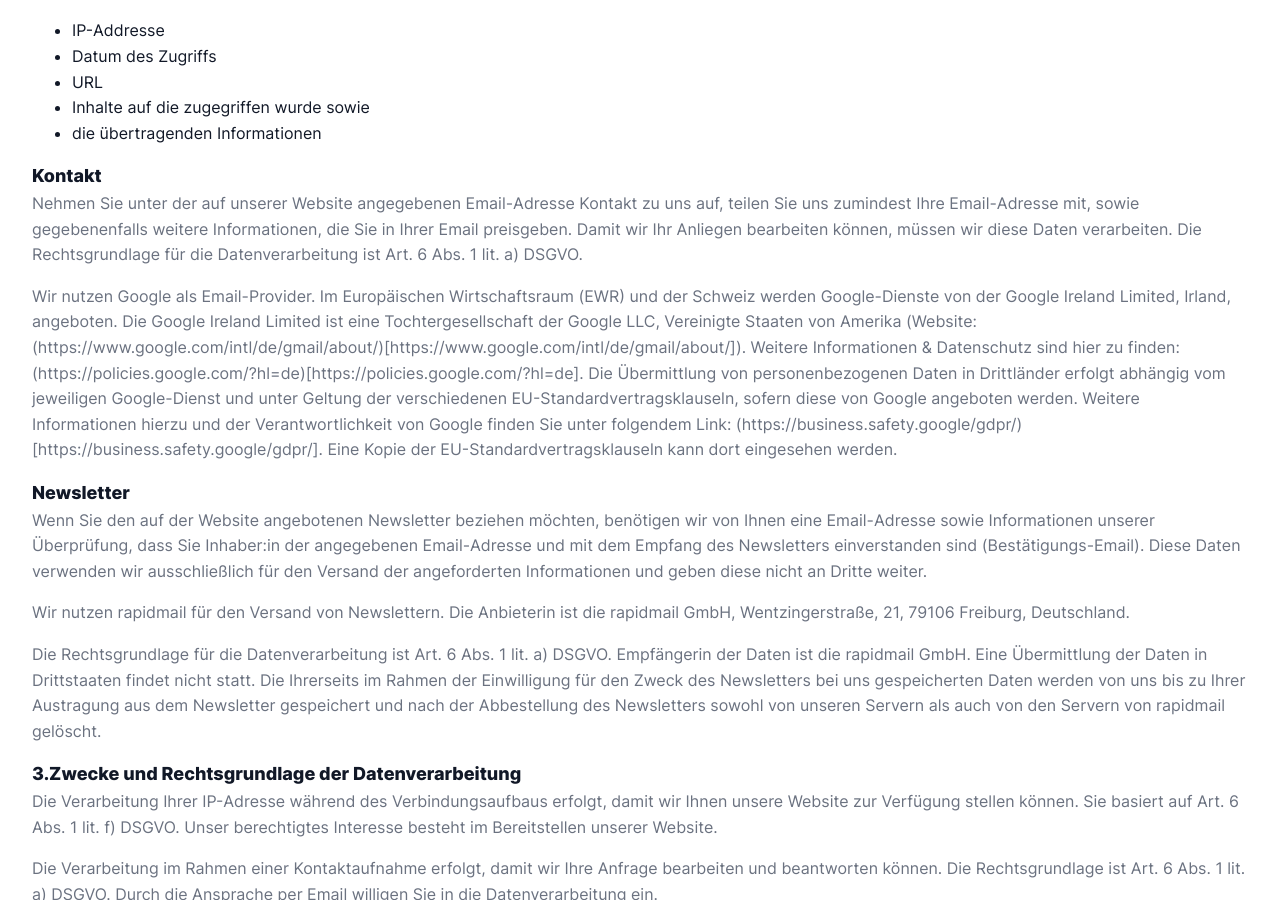
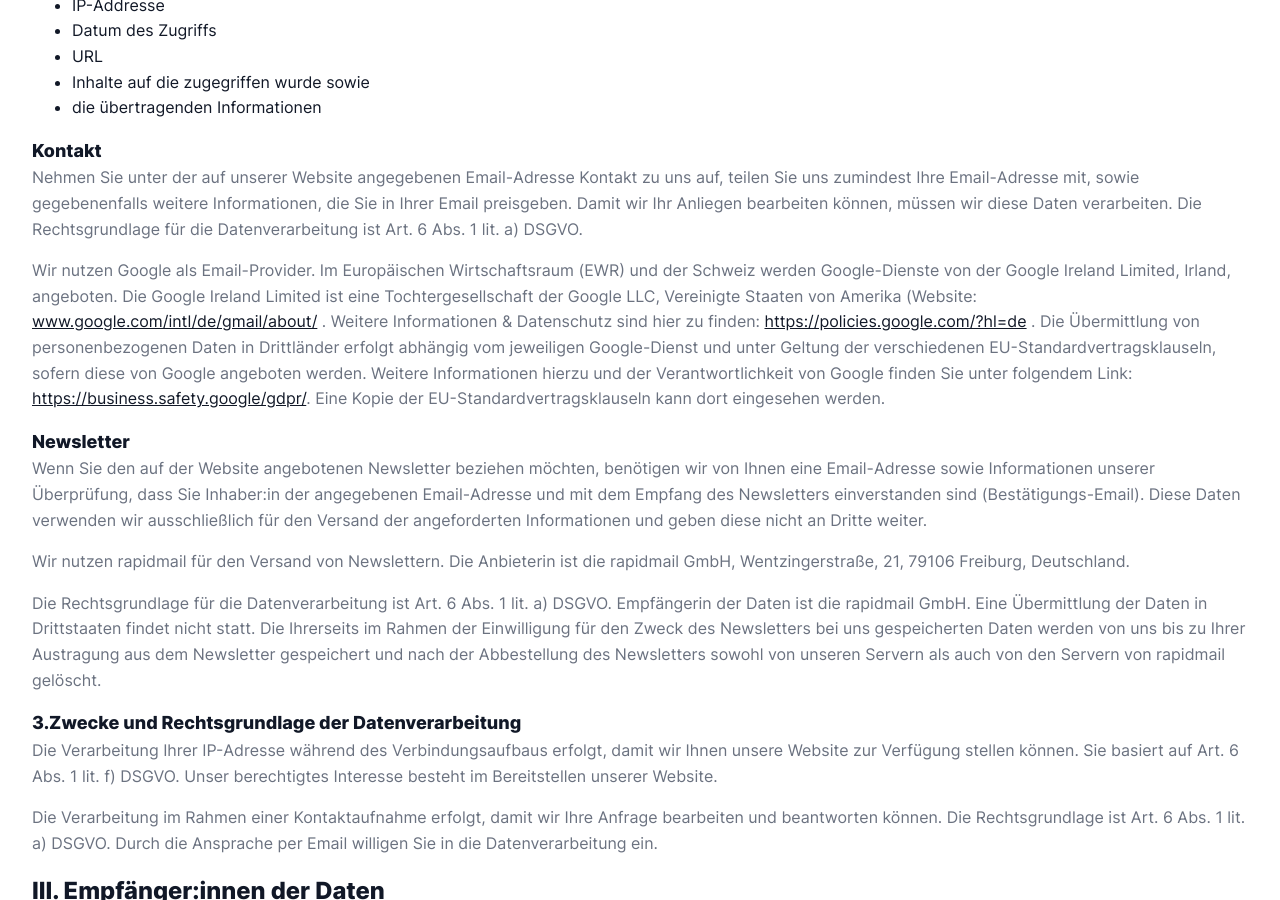
Before and after one commit to okfde/buendnis-f5, a Jekyll site: the page built from impressum.html, in a window 1280 px wide and 900 px high, scrolled down 2197 px. Built offline with Jekyll 4.4.1, drawn with Linux system fonts in a browser that asks for light colours; some of the changed lines change nothing that is shown; some of the changed text lies outside the part shown.

Commit message:
Update impressum.html

```diff
--- a/impressum.html
+++ b/impressum.html
@@ -15,17 +15,19 @@ title: Impressum
             </address>
         </p>
 
-        <p><strong>E-mail</strong>: <a href="mailto:info@okfn.de">info@okfn.de</a> [OpenPGP]<br />
+        <p>
+            <strong>E-mail</strong>: <a href="mailto:info@okfn.de">info@okfn.de</a> [OpenPGP]<br />
             <strong>Phone</strong>: <a href="tel:+493097894230">+49 30 97894230</a><br />
             <strong>Fax</strong>: <a href="tel:+493085102320">+49 30 85102320</a><br />
         </p>
 
-        <p><strong>Vereinsregister-Nr.</strong>: VR 30468 B<br />
+        <p>
+            <strong>Vereinsregister-Nr.</strong>: VR 30468 B<br />
             <strong>Umsatzsteuernummer</strong>: DE278022128<br />
             <strong>Registergericht</strong>: Amtsgericht Charlottenburg<br />
         </p>
 
-        <p><strong>Technisch</strong>: Statisches HTML generiert mit [Hugo](https://gohugo.io/)</p>
+        <p><strong>Technisch</strong>: Statisches HTML generiert mit <a href="https://gohugo.io/">Hugo</a></p>
 
         <h4>Haftungsausschluss</h4>
 
@@ -45,7 +47,7 @@ title: Impressum
 
         <h2>Datenschutzerklärung</h2>
 
-        <p>Die Open Knowledge Foundation Deutschland e.V. (nachfolgend als „Open Knowledge Foundation“, „OKF“ oder „wir“ bezeichnet) betreibt die im Internet unter [www.buendnis-f5.de](www.buendnis-f5.de) und den jeweils dazu gehörenden Unterverzeichnissen abrufbare Internetseite (nachfolgend „www.buendnis-f5.de“ oder die „Website“).</p>
+        <p>Die Open Knowledge Foundation Deutschland e.V. (nachfolgend als „Open Knowledge Foundation“, „OKF“ oder „wir“ bezeichnet) betreibt die im Internet unter  <a href="www.buendnis-f5.de">www.buendnis-f5.de</a> und den jeweils dazu gehörenden Unterverzeichnissen abrufbare Internetseite (nachfolgend „www.buendnis-f5.de“ oder die „Website“).</p>
 
         <p>Die Open Knowledge Foundation möchte Ihnen mit dieser Datenschutzerklärung erläutern, welche Daten in welcher Form verarbeitet werden, wenn Sie unsere Website besuchen. Hiermit kommen wir zugleich unserer Informationspflicht gem. Art. 13 Datenschutz-Grundverordnung (DSGVO) Ihnen gegenüber nach.</p>
 
@@ -98,7 +100,7 @@ title: Impressum
 
         <p>Nehmen Sie unter der auf unserer Website angegebenen Email-Adresse Kontakt zu uns auf, teilen Sie uns zumindest Ihre Email-Adresse mit, sowie gegebenenfalls weitere Informationen, die Sie in Ihrer Email preisgeben. Damit wir Ihr Anliegen bearbeiten können, müssen wir diese Daten verarbeiten. Die Rechtsgrundlage für die Datenverarbeitung ist Art. 6 Abs. 1 lit. a) DSGVO.</p>
 
-        <p>Wir nutzen Google als Email-Provider. Im Europäischen Wirtschaftsraum (EWR) und der Schweiz werden Google-Dienste von der Google Ireland Limited, Irland, angeboten. Die Google Ireland Limited ist eine Tochtergesellschaft der Google LLC, Vereinigte Staaten von Amerika (Website: (https://www.google.com/intl/de/gmail/about/)[https://www.google.com/intl/de/gmail/about/]). Weitere Informationen & Datenschutz sind hier zu finden: (https://policies.google.com/?hl=de)[https://policies.google.com/?hl=de]. Die Übermittlung von personenbezogenen Daten in Drittländer erfolgt abhängig vom jeweiligen Google-Dienst und unter Geltung der verschiedenen EU-Standardvertragsklauseln, sofern diese von Google angeboten werden. Weitere Informationen hierzu und der Verantwortlichkeit von Google finden Sie unter folgendem Link: (https://business.safety.google/gdpr/)[https://business.safety.google/gdpr/]. Eine Kopie der EU-Standardvertragsklauseln kann dort eingesehen werden.</p>
+        <p>Wir nutzen Google als Email-Provider. Im Europäischen Wirtschaftsraum (EWR) und der Schweiz werden Google-Dienste von der Google Ireland Limited, Irland, angeboten. Die Google Ireland Limited ist eine Tochtergesellschaft der Google LLC, Vereinigte Staaten von Amerika (Website:  <a href="www.google.com/intl/de/gmail/about/">www.google.com/intl/de/gmail/about/</a> . Weitere Informationen & Datenschutz sind hier zu finden: <a href="https://policies.google.com/?hl=de">https://policies.google.com/?hl=de</a> . Die Übermittlung von personenbezogenen Daten in Drittländer erfolgt abhängig vom jeweiligen Google-Dienst und unter Geltung der verschiedenen EU-Standardvertragsklauseln, sofern diese von Google angeboten werden. Weitere Informationen hierzu und der Verantwortlichkeit von Google finden Sie unter folgendem Link: <a href="https://business.safety.google/gdpr/">https://business.safety.google/gdpr/</a>. Eine Kopie der EU-Standardvertragsklauseln kann dort eingesehen werden.</p>
 
        <h6>Newsletter</h6>
         <p>Wenn Sie den auf der Website angebotenen Newsletter beziehen möchten, benötigen wir von Ihnen eine Email-Adresse sowie Informationen unserer Überprüfung, dass Sie Inhaber:in der angegebenen Email-Adresse und mit dem Empfang des Newsletters einverstanden sind (Bestätigungs-Email). Diese Daten verwenden wir ausschließlich für den Versand der angeforderten Informationen und geben diese nicht an Dritte weiter.</p>
```
